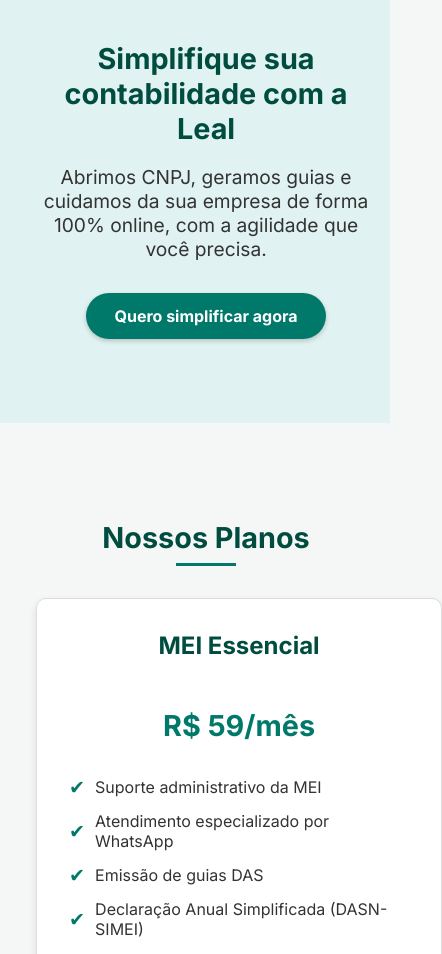
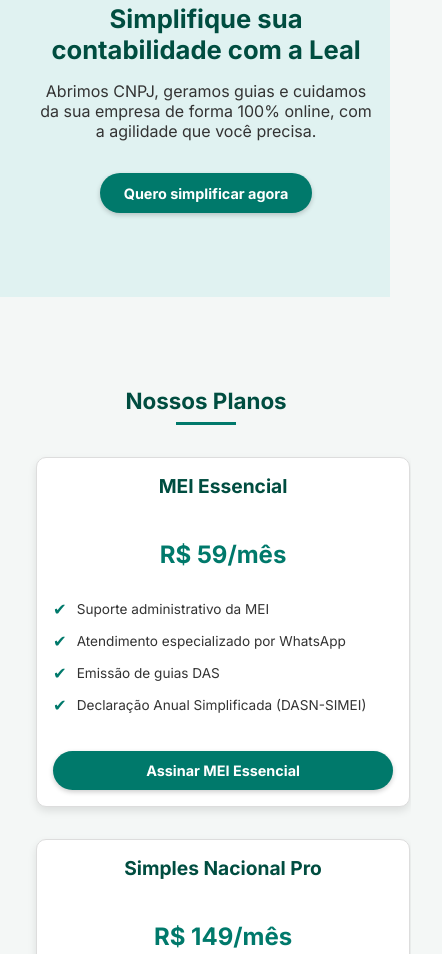
Before and after one commit to malemos/leal-site, a plain HTML site: page html/index.html in a window 390 px wide. Shown: the part 558-1512 px from the top of the page, 442 px wide, since content can reach past the window. Drawn offline with Linux system fonts and the light colour scheme.

Commit message:
ajuste no css

```diff
--- a/css/styles.css
+++ b/css/styles.css
@@ -274,6 +274,10 @@ footer a:hover {
 
 /* Responsive Design */
 @media (max-width: 768px) {
+  body {
+    font-size: 90%; /* Reduzir tamanho da fonte base */
+  }
+
   .container {
     width: 95%;
   }
@@ -294,14 +298,96 @@ footer a:hover {
   .plan-card {
     width: 100%;
     max-width: 400px; /* Allow cards to be wider on smaller screens */
+    padding: 1.2rem; /* Reduzir padding interno */
+  }
+
+  .plan-card h4 {
+    font-size: 1.3rem;
+  }
+
+  .plan-card .price {
+    font-size: 1.6rem;
+  }
+
+  .plan-card li {
+    font-size: 0.9rem;
   }
 
   nav a {
     display: block;
-    margin: 10px 0;
+    margin: 8px 0; /* Ajustar margem */
+    font-size: 0.9rem; /* Reduzir tamanho da fonte */
+  }
+
+  section h3 {
+    font-size: 1.5rem;
+  }
+
+  .testimonials blockquote p {
+    font-size: 0.95rem;
+  }
+
+  .testimonials blockquote footer {
+    font-size: 0.85rem;
+  }
+
+  footer p,
+  footer a {
+    font-size: 0.85rem;
   }
 
   .benefits ul {
     padding-left: 1rem; /* Add some padding on mobile for benefits list */
   }
 }
+
+@media (max-width: 480px) {
+  header h1 {
+    font-size: 1.8rem;
+  }
+
+  .hero h2 {
+    font-size: 1.6rem;
+  }
+
+  .hero p {
+    font-size: 1rem;
+  }
+
+  .btn {
+    padding: 0.7rem 1.5rem;
+    font-size: 0.9rem;
+  }
+
+  .plan-card {
+    padding: 1rem;
+  }
+
+  .plan-card h4 {
+    font-size: 1.2rem;
+  }
+
+  .plan-card .price {
+    font-size: 1.5rem;
+  }
+
+  .plan-card li {
+    font-size: 0.85rem;
+  }
+
+  section h3 {
+    font-size: 1.4rem;
+  }
+
+  .benefits li {
+    font-size: 1rem;
+  }
+
+  .testimonials blockquote p {
+    font-size: 0.9rem;
+  }
+
+  .testimonials blockquote footer {
+    font-size: 0.8rem;
+  }
+}
```
